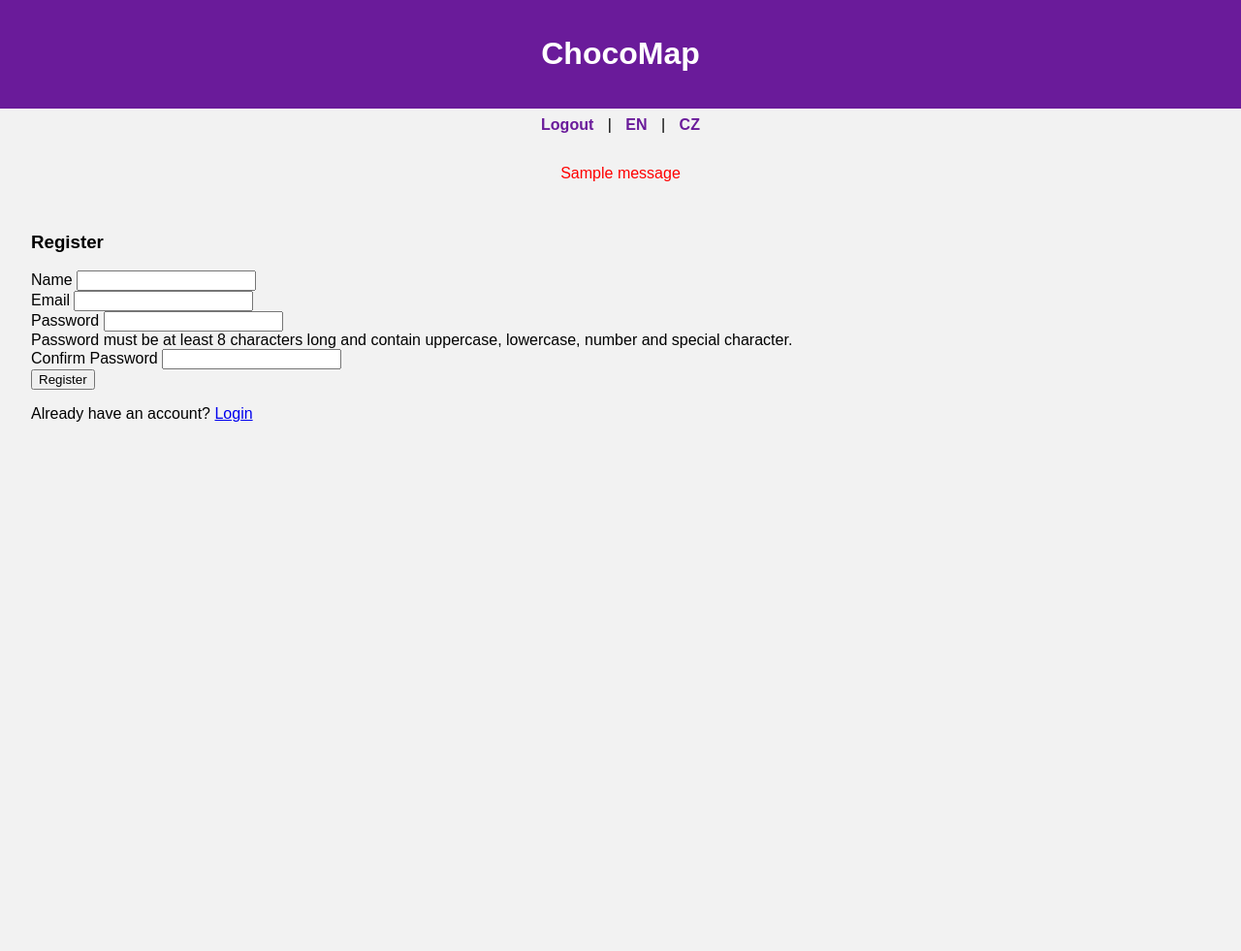
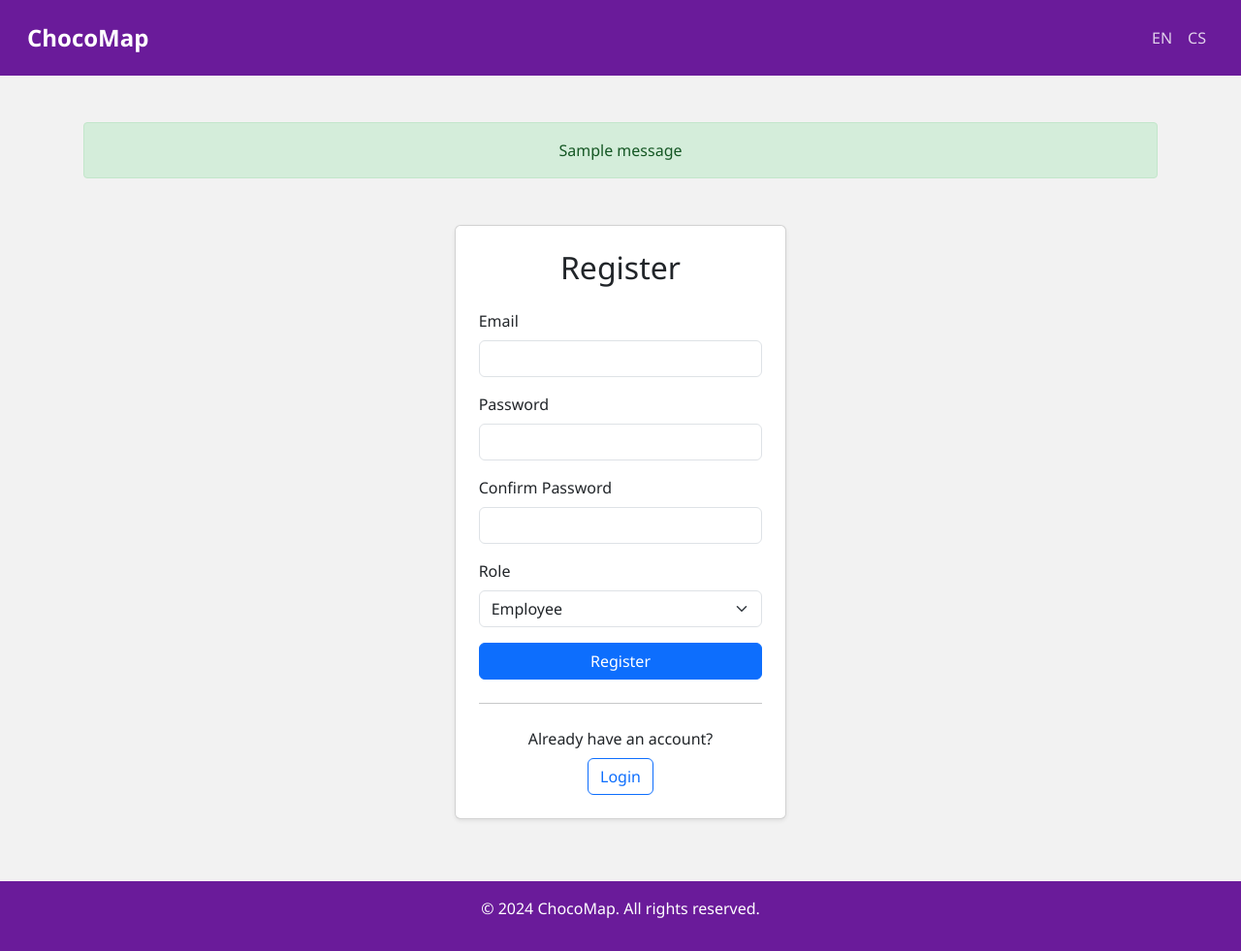
Before and after one commit to majidzavada/chocomap, a Flask app: template app/templates/auth/register.html in a window 1280 px wide. Shown: the whole page at 97% size. Before the commit the page ends 435 px from the top, so only its background shows below. Run offline with Flask 3, Linux system fonts and the light colour scheme; the template is opened without the code that fills it: most values are stand-ins (such as "Sample title", 1, 10 or a date in 2020); one stand-in notice (Sample message) is shown.

Commit message:
styling edited

```diff
--- a/app/__init__.py
+++ b/app/__init__.py
@@ -24,6 +24,16 @@ def create_app(config_class=Config):
     cache.init_app(app)
     mail.init_app(app)
     babel.init_app(app)
+
+    # Set up Babel locale selector
+    @babel.localeselector
+    def get_locale():
+        # Try to get the language from the session
+        if 'lang' in session:
+            return session['lang']
+        # Otherwise try to guess the language from the user accept
+        # header the browser transmits
+        return request.accept_languages.best_match(['en', 'cs'])
 
     # Set up logging
     if not app.debug and not app.testing:
--- a/app/templates/auth/register.html
+++ b/app/templates/auth/register.html
@@ -3,21 +3,15 @@
 {% block title %}{{ _('Register') }}{% endblock %}
 
 {% block content %}
-<div class="container mt-5">
+<div class="container">
     <div class="row justify-content-center">
-        <div class="col-md-6">
-            <div class="card">
-                <div class="card-header">
-                    <h3 class="text-center">{{ _('Register') }}</h3>
-                </div>
-                <div class="card-body">
+        <div class="col-md-6 col-lg-4">
+            <div class="card shadow-sm">
+                <div class="card-body p-4">
+                    <h2 class="text-center mb-4">{{ _('Register') }}</h2>
+
                     <form method="POST" action="{{ url_for('auth.register') }}">
-                        <input type="hidden" name="csrf_token" value="{{ csrf_token() }}">
-
-                        <div class="mb-3">
-                            <label for="name" class="form-label">{{ _('Name') }}</label>
-                            <input type="text" class="form-control" id="name" name="name" required>
-                        </div>
+                        <input type="hidden" name="_csrf_token" value="{{ csrf_token }}">
 
                         <div class="mb-3">
                             <label for="email" class="form-label">{{ _('Email') }}</label>
@@ -27,7 +21,6 @@
                         <div class="mb-3">
                             <label for="password" class="form-label">{{ _('Password') }}</label>
                             <input type="password" class="form-control" id="password" name="password" required>
-                            <div class="form-text">{{ _('Password must be at least 8 characters long and contain uppercase, lowercase, number and special character.') }}</div>
                         </div>
 
                         <div class="mb-3">
@@ -35,13 +28,28 @@
                             <input type="password" class="form-control" id="confirm_password" name="confirm_password" required>
                         </div>
 
+                        <div class="mb-3">
+                            <label for="role" class="form-label">{{ _('Role') }}</label>
+                            <select class="form-select" id="role" name="role" required>
+                                <option value="employee">{{ _('Employee') }}</option>
+                                <option value="manager">{{ _('Manager') }}</option>
+                                <option value="driver">{{ _('Driver') }}</option>
+                            </select>
+                        </div>
+
                         <div class="d-grid gap-2">
                             <button type="submit" class="btn btn-primary">{{ _('Register') }}</button>
                         </div>
                     </form>
-                </div>
-                <div class="card-footer text-center">
-                    <p class="mb-0">{{ _('Already have an account?') }} <a href="{{ url_for('auth.login') }}">{{ _('Login') }}</a></p>
+
+                    <hr class="my-4">
+
+                    <div class="text-center">
+                        <p class="mb-0">{{ _('Already have an account?') }}</p>
+                        <a href="{{ url_for('auth.login') }}" class="btn btn-outline-primary mt-2">
+                            {{ _('Login') }}
+                        </a>
+                    </div>
                 </div>
             </div>
         </div>
--- a/app/templates/base.html
+++ b/app/templates/base.html
@@ -4,70 +4,133 @@
   <meta charset="UTF-8">
   <meta name="viewport" content="width=device-width, initial-scale=1">
   <title>{% block title %}ChocoMap{% endblock %}</title>
+  <!-- Bootstrap CSS -->
+  <link href="https://cdn.jsdelivr.net/npm/bootstrap@5.3.0/dist/css/bootstrap.min.css" rel="stylesheet">
+  <!-- Custom CSS -->
   <style>
-    body {
-      font-family: sans-serif;
-      margin: 0;
-      background-color: #f2f2f2;
+    :root {
+      --primary-color: #6a1b9a;
+      --primary-hover: #4a148c;
+      --secondary-color: #f2f2f2;
     }
 
-    header {
-      background-color: #6a1b9a;
+    body {
+      font-family: 'Segoe UI', Tahoma, Geneva, Verdana, sans-serif;
+      background-color: var(--secondary-color);
+      min-height: 100vh;
+      display: flex;
+      flex-direction: column;
+    }
+
+    .navbar {
+      background-color: var(--primary-color);
+      padding: 1rem;
+    }
+
+    .navbar-brand {
+      color: white !important;
+      font-weight: bold;
+      font-size: 1.5rem;
+    }
+
+    .nav-link {
+      color: rgba(255, 255, 255, 0.8) !important;
+      transition: color 0.3s ease;
+    }
+
+    .nav-link:hover {
+      color: white !important;
+    }
+
+    .container {
+      flex: 1;
+      padding: 2rem 1rem;
+    }
+
+    .flash-message {
+      margin: 1rem 0;
+      padding: 1rem;
+      border-radius: 4px;
+      text-align: center;
+    }
+
+    .flash-message.success {
+      background-color: #d4edda;
+      color: #155724;
+      border: 1px solid #c3e6cb;
+    }
+
+    .flash-message.error {
+      background-color: #f8d7da;
+      color: #721c24;
+      border: 1px solid #f5c6cb;
+    }
+
+    .flash-message.info {
+      background-color: #d1ecf1;
+      color: #0c5460;
+      border: 1px solid #bee5eb;
+    }
+
+    footer {
+      background-color: var(--primary-color);
       color: white;
       padding: 1rem;
       text-align: center;
+      margin-top: auto;
     }
 
-    nav {
-      text-align: center;
-      margin-top: 0.5rem;
-    }
-
-    nav a {
-      margin: 0 10px;
-      text-decoration: none;
-      color: #6a1b9a;
-      font-weight: bold;
-    }
-
-    .container {
-      padding: 1rem;
-    }
-
-    .flash {
-      text-align: center;
-      color: red;
-      margin: 1rem 0;
-    }
-
-    @media (max-width: 600px) {
+    @media (max-width: 768px) {
       .container {
-        padding: 0.5rem;
+        padding: 1rem;
       }
     }
   </style>
+  {% block extra_css %}{% endblock %}
 </head>
 <body>
-  <header>
-    <h1>ChocoMap</h1>
-  </header>
-
-  <nav>
-    <a href="{{ url_for('auth.logout') }}">{{ _('Logout') }}</a> |
-    <a href="{{ url_for('set_language', lang_code='en') }}">EN</a> |
-    <a href="{{ url_for('set_language', lang_code='cz') }}">CZ</a>
+  <nav class="navbar navbar-expand-lg">
+    <div class="container-fluid">
+      <a class="navbar-brand" href="{{ url_for('auth.index') }}">ChocoMap</a>
+      <button class="navbar-toggler" type="button" data-bs-toggle="collapse" data-bs-target="#navbarNav">
+        <span class="navbar-toggler-icon"></span>
+      </button>
+      <div class="collapse navbar-collapse" id="navbarNav">
+        <ul class="navbar-nav ms-auto">
+          {% if session.get('user_id') %}
+            <li class="nav-item">
+              <a class="nav-link" href="{{ url_for('auth.logout') }}">{{ _('Logout') }}</a>
+            </li>
+          {% endif %}
+          <li class="nav-item">
+            <a class="nav-link" href="{{ url_for('auth.set_language', lang_code='en') }}">EN</a>
+          </li>
+          <li class="nav-item">
+            <a class="nav-link" href="{{ url_for('auth.set_language', lang_code='cs') }}">CS</a>
+          </li>
+        </ul>
+      </div>
+    </div>
   </nav>
 
   <div class="container">
     {% with messages = get_flashed_messages(with_categories=true) %}
       {% if messages %}
         {% for category, message in messages %}
-          <div class="flash">{{ message }}</div>
+          <div class="flash-message {{ category }}">{{ message }}</div>
         {% endfor %}
       {% endif %}
     {% endwith %}
 
     {% block content %}{% endblock %}
   </div>
+
+  <footer>
+    <p>&copy; 2024 ChocoMap. {{ _('All rights reserved.') }}</p>
+  </footer>
+
+  <!-- Bootstrap JS -->
+  <script src="https://cdn.jsdelivr.net/npm/bootstrap@5.3.0/dist/js/bootstrap.bundle.min.js"></script>
+  {% block extra_js %}{% endblock %}
 </body>
 </html>
```
Also changed, not shown: app/templates/auth/change_password.html (+13 -9 lines), app/templates/auth/login.html (+49 -142 lines), app/templates/auth/reset_password.html (+21 -16 lines), app/templates/errors/403.html (+7 -9 lines), app/templates/errors/404.html (+7 -9 lines), app/templates/errors/429.html (+7 -9 lines), app/templates/errors/500.html (+7 -9 lines), app/templates/index.html (+22 -52 lines), app/translations/cs/LC_MESSAGES/messages.po, app/translations/en/LC_MESSAGES/messages.po.
